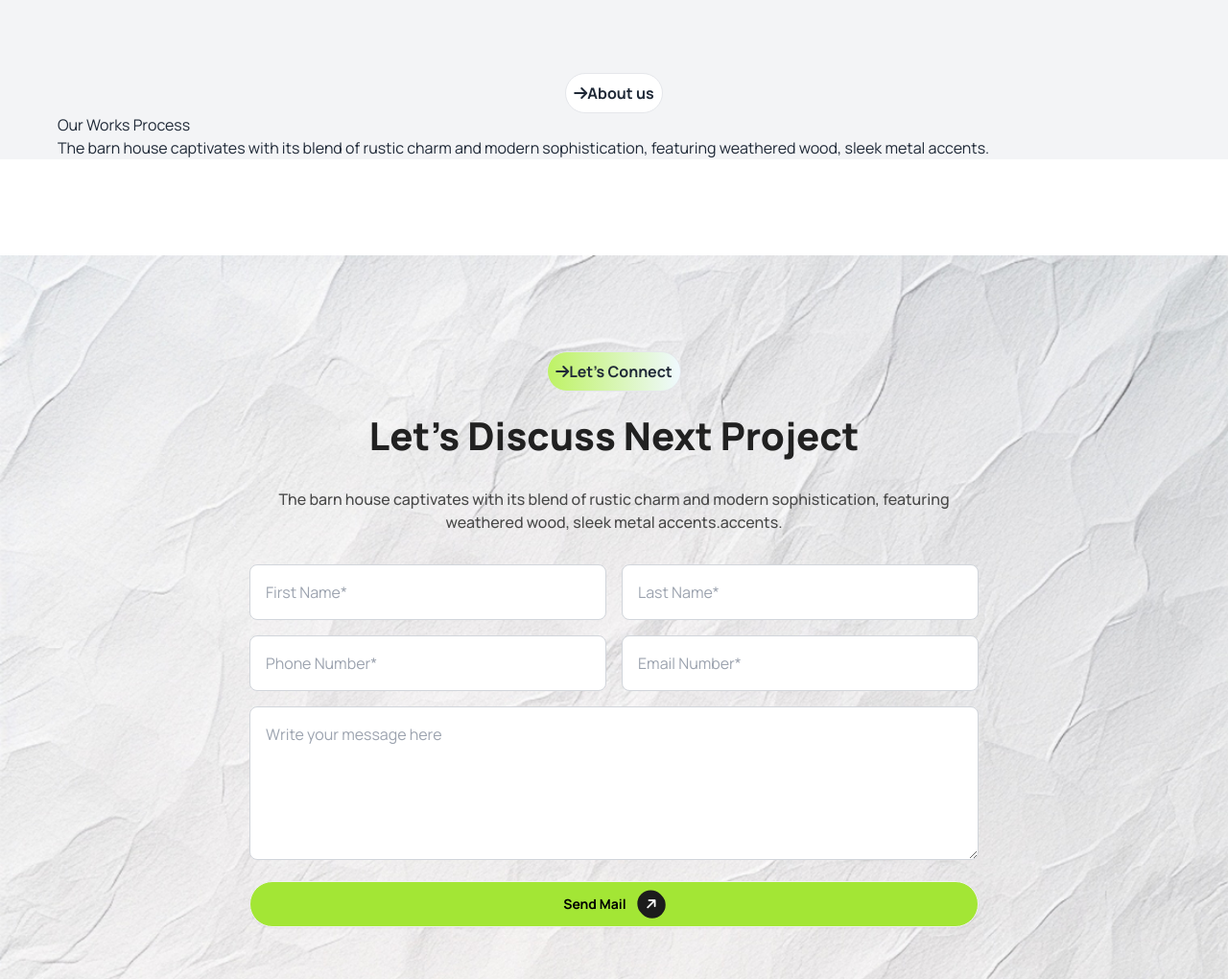
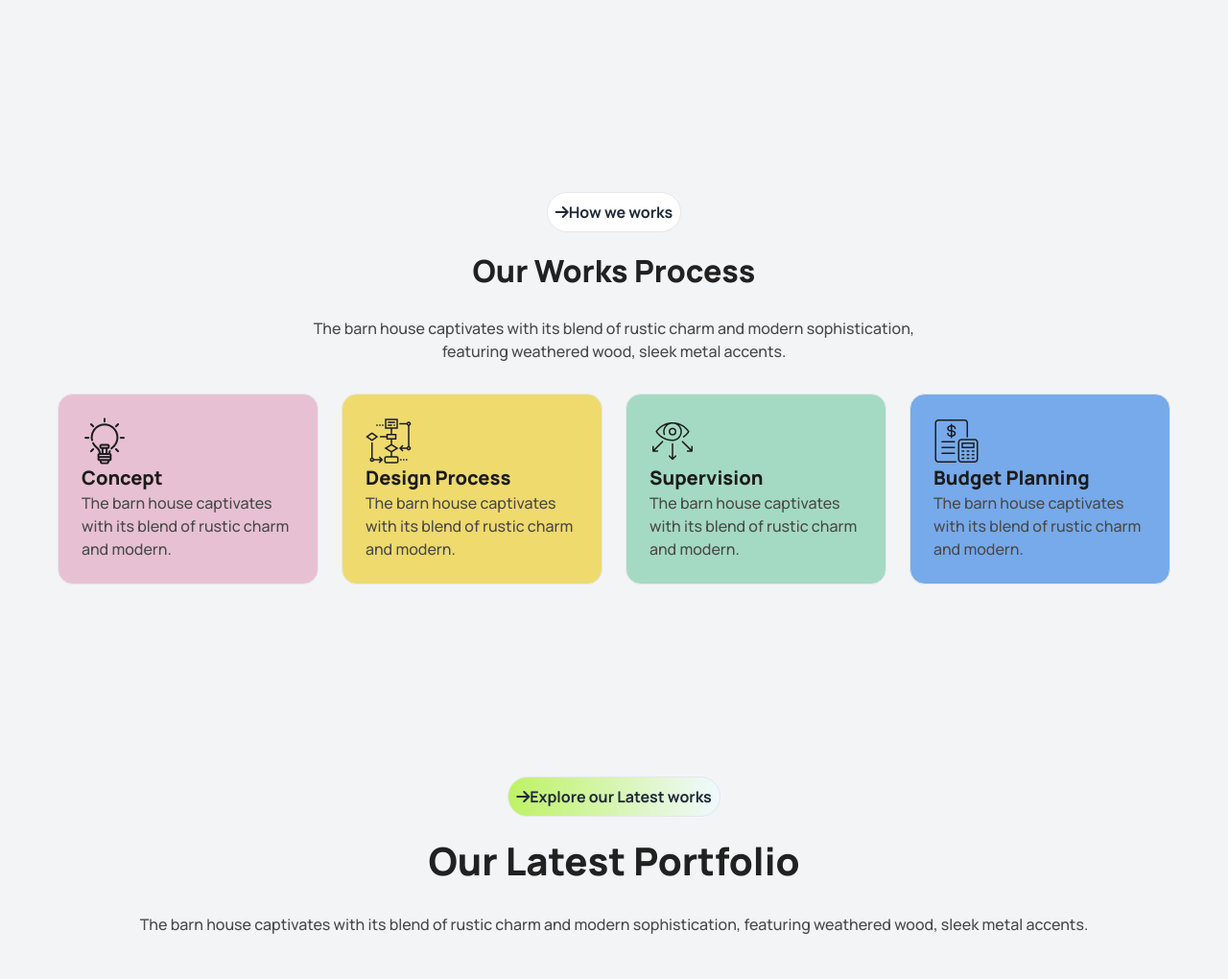
Before and after one commit to ShovroNandi/PH-Assignment-03, a plain HTML site: page index.html in a window 1280 px wide. Shown: the part 1509-2529 px from the top of the page at 96% size. Drawn offline with nearby package versions, Linux system fonts and the light colour scheme.

Commit message:
Our Work Process Complete

```diff
--- a/index.html
+++ b/index.html
@@ -114,7 +114,7 @@
             <img src="./assets/Vector.png" alt="">
          </div>
         <!-- About us section -->
-        <div class="grid  grid-cols-1 sm:justify-items-center lg:grid-cols-2  max-w-screen-xl mx-auto px-5 md:px-[32px] lg:px-[60px] mt-2 ">
+        <div class="grid  grid-cols-1 sm:justify-items-center sm:mt-10 lg:grid-cols-2  max-w-screen-xl mx-auto px-5 md:px-[32px] lg:px-[60px] mt-2 ">
             <div class="lg:mr-9">
 
             <div class=" grid lg:justify-start justify-center ">
@@ -155,26 +155,64 @@
 
     </div>
         </div>
+
+
+    <main class="mt-[100px] ">
+        <div class="max-w-screen-xl mx-auto px-5 md:px-[32px] lg:px-[60px]">
+            <div class=" grid  justify-center items-center ">
+
+                <div class="flex  bg-white border  p-2 rounded-3xl mt-[100px] text-center">
+                    <div> <i class="fa-solid fa-arrow-right"></i></div>
+                <div><span class="inline  font-bold text-[16px] ">How we works</span></div>
+
+            </div>
+            </div>
+            <div class="text-center ">
+                <h1 class="font-extrabold text-[24px] lg:text-[32px] mt-4 mb-6 text-[#212121] ">Our Works Process</h1>
+            <p class="text-[#494949] font-medium pb-8 mx-0 lg:mx-64">The barn house captivates with its blend of rustic charm and modern sophistication, featuring weathered wood, sleek metal accents.</p>
+            </div>
+            <div class="grid grid-cols-1 gap-6 md:grid-cols-2 lg:grid-cols-4">
+                <div class="border bg-[#E7C1D3] p-6 rounded-2xl">
+                    <img src="./assets/concept.png" alt="">
+                    <h3 class="text-[#1C1C1C] font-extrabold text-xl">Concept</h3>
+                    <p class="text-[#494949] font-medium text-base">The barn house captivates with its blend of rustic charm and modern.</p>
+                </div>
+                <div class="border bg-[#EFDA6E] p-6 rounded-2xl">
+                    <img src="./assets/flow-chart.png" alt="">
+                    <h3 class="text-[#1C1C1C] font-extrabold text-xl">Design Process</h3>
+                    <p class="text-[#494949] font-medium text-base">The barn house captivates with its blend of rustic charm and modern.</p>
+                </div>
+                <div class="border bg-[#A4DAC3] p-6 rounded-2xl">
+                    <img src="./assets/vision.png" alt="">
+                    <h3 class="text-[#1C1C1C] font-extrabold text-xl">Supervision</h3>
+                    <p class="text-[#494949] font-medium text-base">The barn house captivates with its blend of rustic charm and modern.</p>
+                </div>
+                <div class="border bg-[#77AAEA] p-6 rounded-2xl">
+                    <img src="./assets/budget-planning.png" alt="">
+                    <h3 class="text-[#1C1C1C] font-extrabold text-xl">Budget Planning</h3>
+                    <p class="text-[#494949] font-medium text-base">The barn house captivates with its blend of rustic charm and modern.</p>
+                </div>
+            </div>
+        </div>
     </main>
 
-    <main class="mt-[108px] ">
+<!-- explore our latest works -->
+    <main class="mt-[100px] ">
         <div class="max-w-screen-xl mx-auto px-5 md:px-[32px] lg:px-[60px]">
-            <div class=" grid  justify-center mt-8">
+            <div class=" grid  justify-center items-center ">
 
-                <div class="flex bg-white border  p-2 rounded-3xl">
+                <div class="flex  bg-gradient-to-r from-lime-300 to-sky-50 border  p-2 rounded-3xl mt-[100px] text-center">
                     <div> <i class="fa-solid fa-arrow-right"></i></div>
-                <div><span class="inline  font-bold text-[16px] ">About us</span></div>
+                <div><span class="inline  font-bold text-[16px] ">Explore our Latest works</span></div>
 
             </div>
-
-
-            </div class="grid  text-center">
-            <div><div><h1>Our Works Process</h1></div>
-            <div><p>The barn house captivates with its blend of rustic charm and modern sophistication, featuring weathered wood, sleek metal accents.</p></div>
-        </div>
+            </div>
+            <div class="text-center ">
+                <h1 class="font-extrabold text-[40px] mt-4 mb-6 text-[#212121] ">Our Latest Portfolio</h1>
+            <p class="text-[#494949] font-medium pb-8">The barn house captivates with its blend of rustic charm and modern sophistication, featuring weathered wood, sleek metal accents.</p>
+            </div>
         </div>
     </main>
-</main>
 
 <!-- lets discuss next project -->
 <main class="bg-[url('./assets/bg.jpg')] bg-cover mt-[100px]">
```
